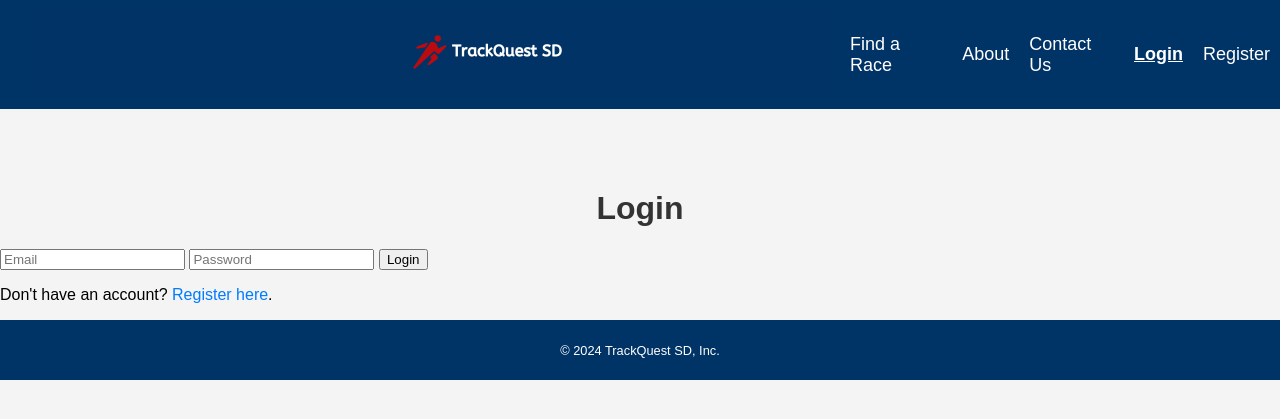
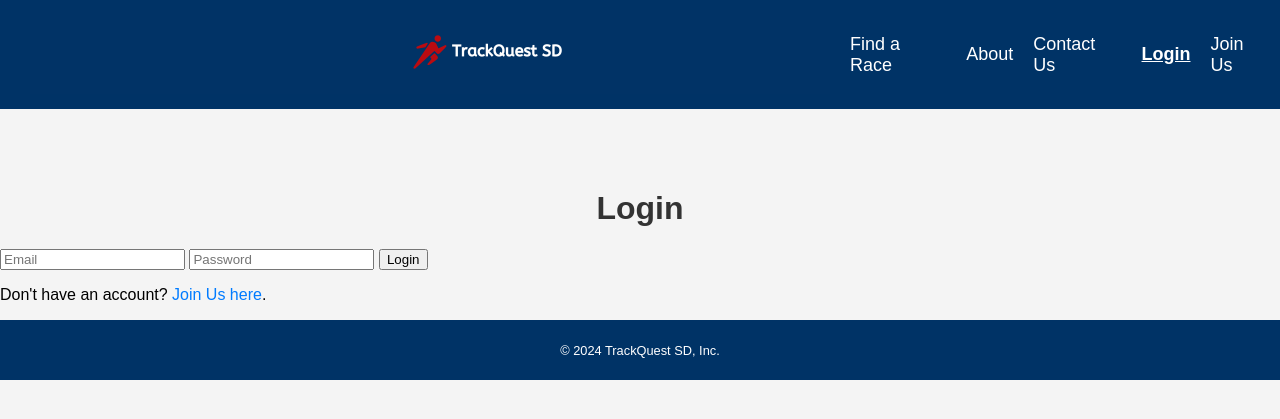
Before and after one commit to akonisanchez/track-quest, a Flask app: page /login in a window 1280 px wide. Shown: the top 419 px of the page. Run offline with Flask 3, Linux system fonts and the light colour scheme.

Commit message:
Updated register to join us in nav and login pages

```diff
--- a/templates/layout.html
+++ b/templates/layout.html
@@ -45,7 +45,7 @@
                     </li>
                     <li class="nav-item">
                         <a href="{{ url_for('register') }}" class="{% if request.endpoint == 'register' %}active{% endif %}">
-                            Register
+                            Join Us
                         </a>
                     </li>
                 {% endif %}
--- a/templates/login.html
+++ b/templates/login.html
@@ -9,5 +9,5 @@
         <input type="password" name="password" placeholder="Password" required>
         <button type="submit">Login</button>
     </form>
-    <p>Don't have an account? <a href="{{ url_for('register') }}">Register here</a>.</p>
+    <p>Don't have an account? <a href="{{ url_for('register') }}">Join Us here</a>.</p>
 {% endblock %}
```
